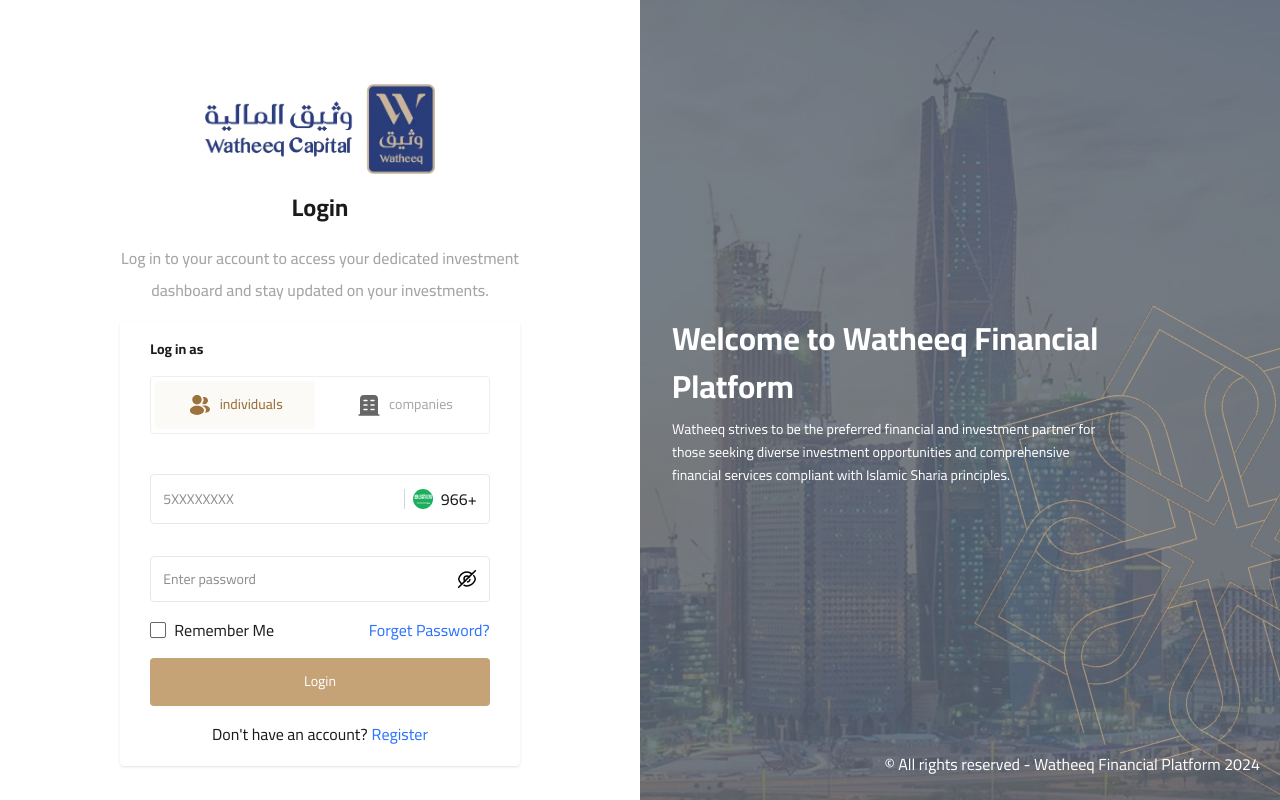
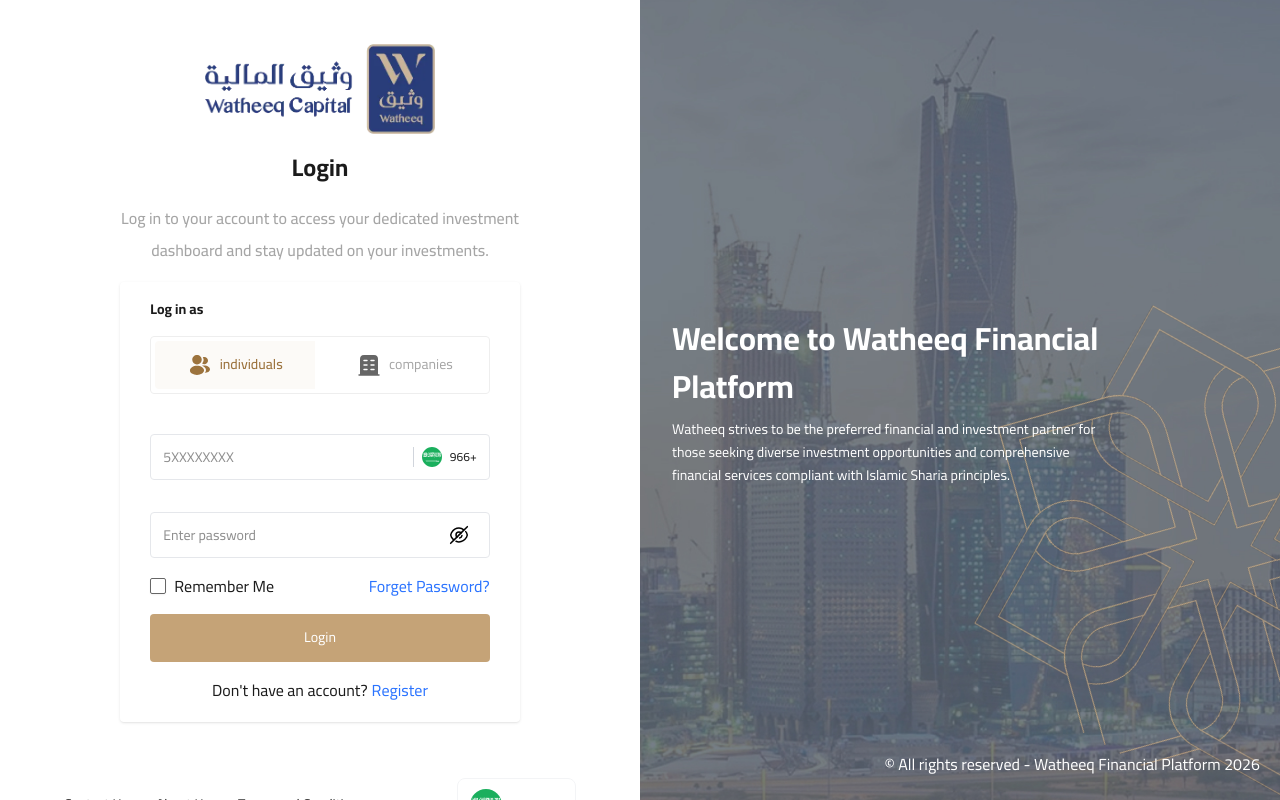
Before and after one commit to EmanRadwan114/watheeq, a Next.js app: page /en/login in a window 1280 px wide. Built offline with nearby package versions, Linux system fonts and the light colour scheme.

Commit message:
edit login form style

```diff
--- a/messages/ar.json
+++ b/messages/ar.json
@@ -6,7 +6,7 @@
     "welcome": {
       "title": "مرحباً بكم في منصة وثيق المالية",
       "description": "تسعى وثيق لتصبح الشريك المالي والاستثماري المفضل للراغبين بالحصول على فرص استثمارية متنوعة وخدمات مالية متكاملة متوافقة مع أحكام الشريعة  الإسلامية.",
-      "copyrights": "© جميع الحقوق محفوظة -منصة وثيق المالية 2024"
+      "copyrights": "© جميع الحقوق محفوظة -منصة وثيق المالية"
     },
     "footer": [
       { "id": "contactUs", "label": "اتصل بنا" },
--- a/messages/en.json
+++ b/messages/en.json
@@ -6,7 +6,7 @@
     "welcome": {
       "title": "Welcome to Watheeq Financial Platform",
       "description": "Watheeq strives to be the preferred financial and investment partner for those seeking diverse investment opportunities and comprehensive financial services compliant with Islamic Sharia principles.",
-      "copyrights": "© All rights reserved - Watheeq Financial Platform 2024"
+      "copyrights": "© All rights reserved - Watheeq Financial Platform"
     },
     "footer": [
       { "id": "contactUs", "label": "Contact Us" },
--- a/src/app/[locale]/page.tsx
+++ b/src/app/[locale]/page.tsx
@@ -1,18 +1,7 @@
-"use client";
-import LoginCompanies from "@/features/auth/components/login/LoginCompanies";
-import LoginButton from "@/features/auth/components/LoginContainer/loginButton";
-import LoginIndividualsInputs from "@/features/auth/components/LoginContainer/LoginIndividualsInputs";
-import LoginIndividuals from "@/features/auth/components/login/LoginIndividuals";
-import LoginValidation from "@/features/auth/FormValidation/LoginValidation";
-import ForgetPassword from "./(auth)/forget-password/page";
-import LoginForm from "@/features/auth/components/login/LoginForm";
 
 export default function Home() {
   return (
     <>
-      {/* <LoginValidation/> */}
-      <ForgetPassword />
-      {/* <LoginForm/> */}
     </>
   );
 }
--- /dev/null
+++ b/src/components/shared/Copyrights.tsx
@@ -0,0 +1,15 @@
+"use client"
+import { useTranslations } from "next-intl";
+import React, { useRef } from "react";
+
+const Copyrights: React.FC = () => {
+  const t = useTranslations("auth");
+  const date = useRef(new Date());
+  return (
+    <p className="absolute text-md-regular text-white end-5 bottom-6">
+      {t("welcome.copyrights")} {date.current.getFullYear()}
+    </p>
+  );
+};
+
+export default Copyrights;
--- a/src/components/shared/FormField.tsx
+++ b/src/components/shared/FormField.tsx
@@ -63,12 +63,12 @@
           <button
             type="button"
             onClick={onIconClick}
-            className={onIconClick ? "cursor-pointer" : ""}
+            className={`${onIconClick ? "cursor-pointer" : ""}`}
           >
             <Image src={icon} alt="field icon" width={20} height={20} />
           </button>
         )}
-        {rightElement}
+        <span className="body-sm-regular">{rightElement}</span>
       </div>
       {/* Error Message */}
       {hasError && errorMessage && (
--- a/src/components/shared/PasswordField.tsx
+++ b/src/components/shared/PasswordField.tsx
@@ -1,8 +1,8 @@
 "use client";
-import * as React from "react";
 import FormField from "./FormField";
 import eyeOpenIcon from "@/assets/icons/eye-open.svg";
 import eyeClosedIcon from "@/assets/icons/eye-slash.svg";
+import { useState } from "react";
 
 interface PasswordFieldProps extends React.InputHTMLAttributes<HTMLInputElement> {
   label: string;
@@ -28,7 +28,7 @@
   errorMessage,
   ...props
 }) => {
-  const [showPassword, setShowPassword] = React.useState(false);
+  const [showPassword, setShowPassword] = useState(false);
 
   return (
     <FormField
--- a/src/features/auth/components/shared/AuthCard.tsx
+++ /dev/null
@@ -1,16 +0,0 @@
-import React, { ReactNode } from "react";
-
-interface IProps {
-  children: ReactNode;
-}
-
-const AuthCard: React.FC<IProps> = ({children}) => {
-  return <>
-  <div className="h-full bg-white rounded-lg p-8">
-  {children}
-</div>
-
-  </>;
-};
-
-export default AuthCard;
--- a/src/features/auth/components/shared/AuthDesign.tsx
+++ b/src/features/auth/components/shared/AuthDesign.tsx
@@ -5,6 +5,7 @@
 import { useLocale, useTranslations } from "next-intl";
 import LanguageSwitch from "../../../../components/shared/LanguageSwitch";
 import saudiFlag from "@/assets/icons/saudi-arabia.svg";
+import Copyrights from "@/components/shared/Copyrights";
 
 interface IProps {
   children: ReactNode;
@@ -18,17 +19,18 @@
 
   return (
     <main>
-      <section className="flex min-h-screen overflow-hidden">
+      <section className="flex overflow-hidden">
         {/* ----------------form */}
         <div className="flex-1 overflow-y-auto max-h-screen custom-scrollbar">
-          <div className="h-full flex flex-col px-md lg:px-16 py-6 gap-3">
+          <div className="h-full flex flex-col px-md lg:px-16 gap-y-4xl">
             {/* form data */}
-            <div className="flex items-center justify-center flex-1 py-6xl">
+            <div className="flex flex-col items-center justify-center flex-1 gap-y-4xl">
+              <div></div>
               {children}
             </div>
 
             {/* form footer */}
-            <div className="flex flex-col py-2xl md:flex-row gap-2 mt-auto items-center md:justify-between ">
+            <div className="flex flex-col py-xl md:flex-row gap-2 mt-auto items-center md:justify-between ">
               {/* items */}
               <ul className="flex gap-x-4 md:gap-x-7 gap-y-1.5 order-1 md:order-0 flex-wrap">
                 {footerItems.map((item) => (
@@ -76,9 +78,7 @@
           </div>
 
           {/* copyrights */}
-          <p className="absolute text-md-regular text-white end-5 bottom-6">
-            {t("welcome.copyrights")}
-          </p>
+          <Copyrights />
         </div>
       </section>
     </main>
```
